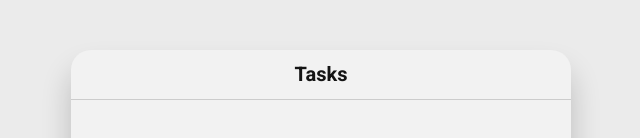
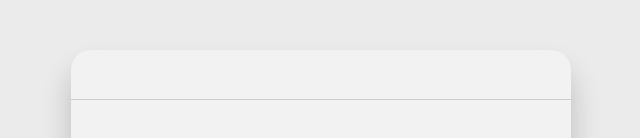
Before and after one commit to dennyken/react-task-list, a React (Create React App) app: page / in a window 1280 px wide. Shown: the top 138 px of the page, without its empty margins (319-959 px from the left). Built offline with nearby package versions, Linux system fonts and the light colour scheme.

Commit message:
render BoxHeader content through props

```diff
--- a/src/components/BoxHeader/BoxHeader.js
+++ b/src/components/BoxHeader/BoxHeader.js
@@ -1,9 +1,9 @@
 import './BoxHeader.scss'
 
-const BoxHeader = () => {
+const BoxHeader = ({ title }) => {
   return (
     <header className="box-header">
-      <h2>Tasks</h2>
+      <h2>{title}</h2>
     </header>
   )
 }
```
